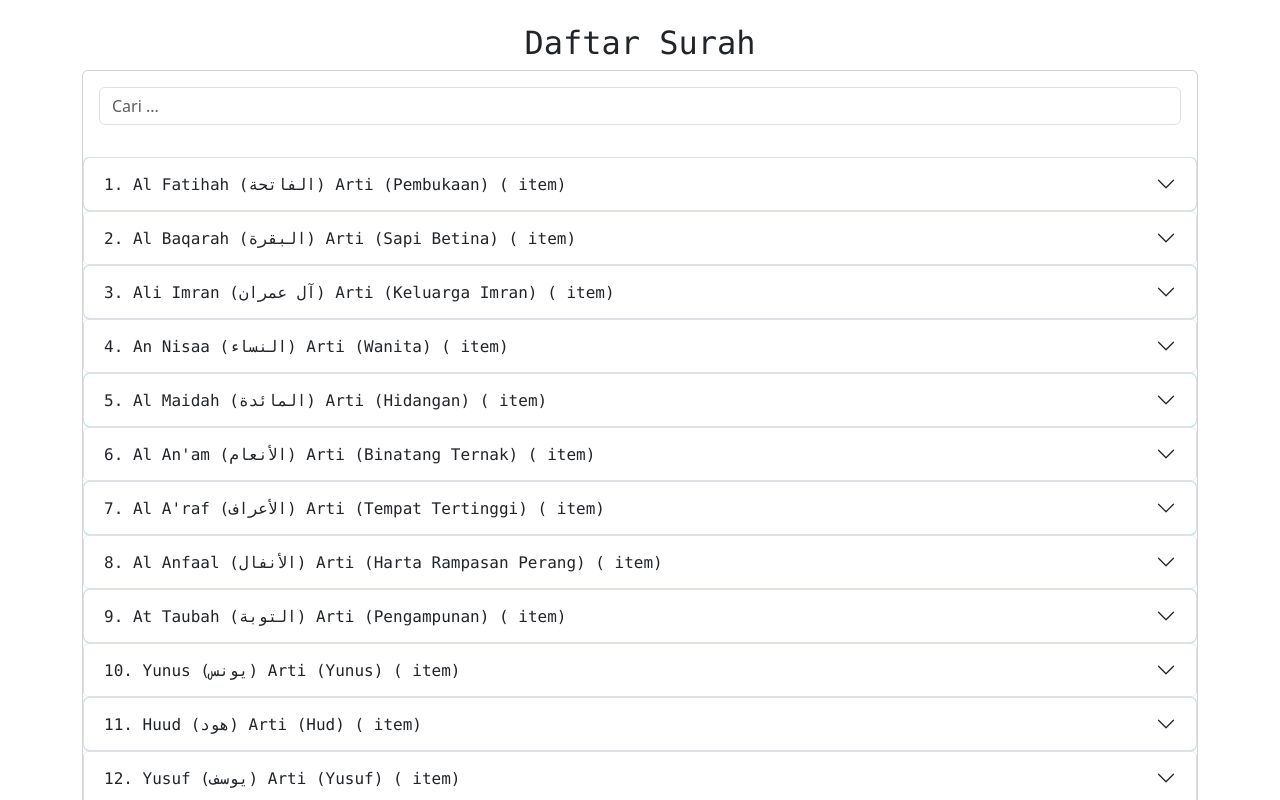
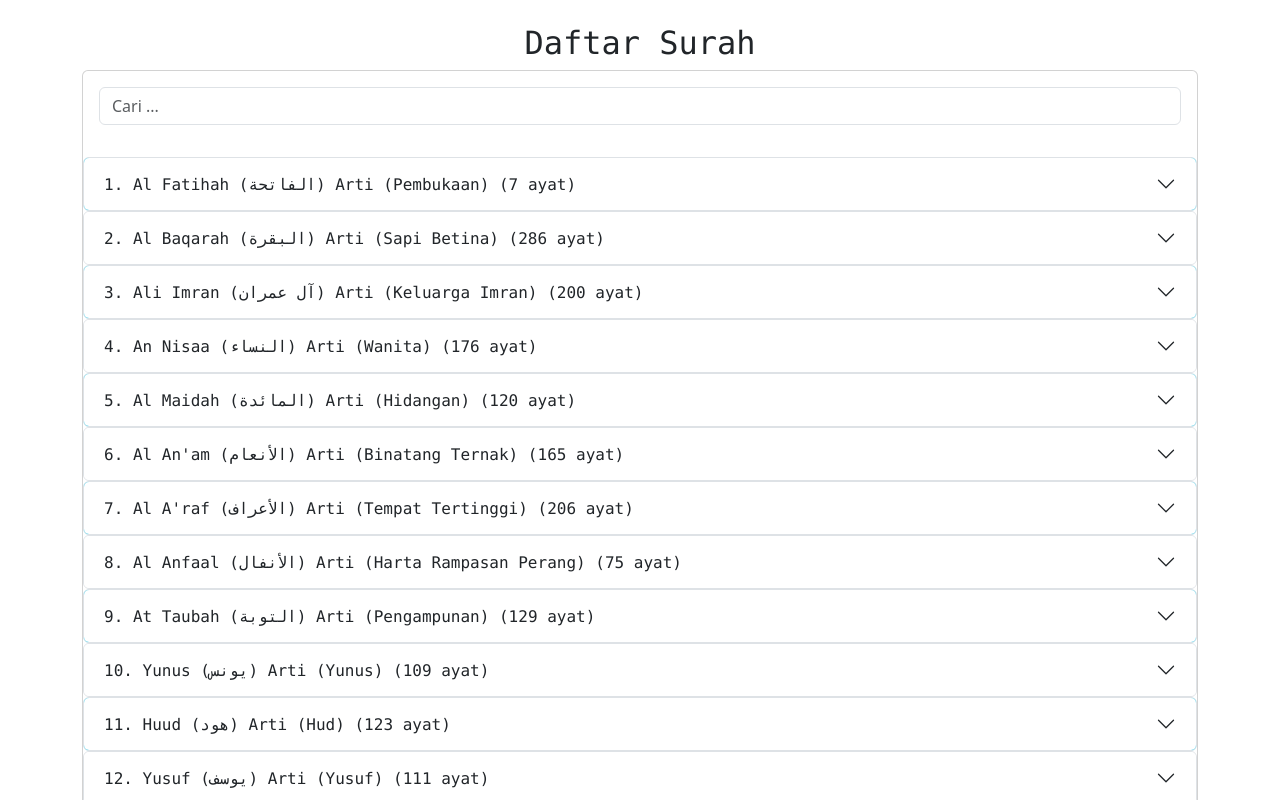
Before and after one commit to muhyiabdulb/al-quran, a React (Create React App) app: page / in a window 1280 px wide. Shown: the top 800 px of the page. Built offline with nearby package versions, Linux system fonts and the light colour scheme.

Commit message:
ayat typor

```diff
--- a/src/components/search/SearchList.jsx
+++ b/src/components/search/SearchList.jsx
@@ -11,7 +11,7 @@ const SearchList = ({ filterSurah }) => {
             <Accordion className="font-monospace">
                 <Accordion.Item className={index % 2 === 0 ? 'bg-info' : ''} eventKey={index}>
                     <Accordion.Header>
-                        {item.nomor}. {item.nama} ({item.asma}) Arti ({item.arti}) ({item.item} item)
+                        {item.nomor}. {item.nama} ({item.asma}) Arti ({item.arti}) ({item.ayat} ayat)
                         <br />
                     </Accordion.Header>
                     <Accordion.Body>
```
